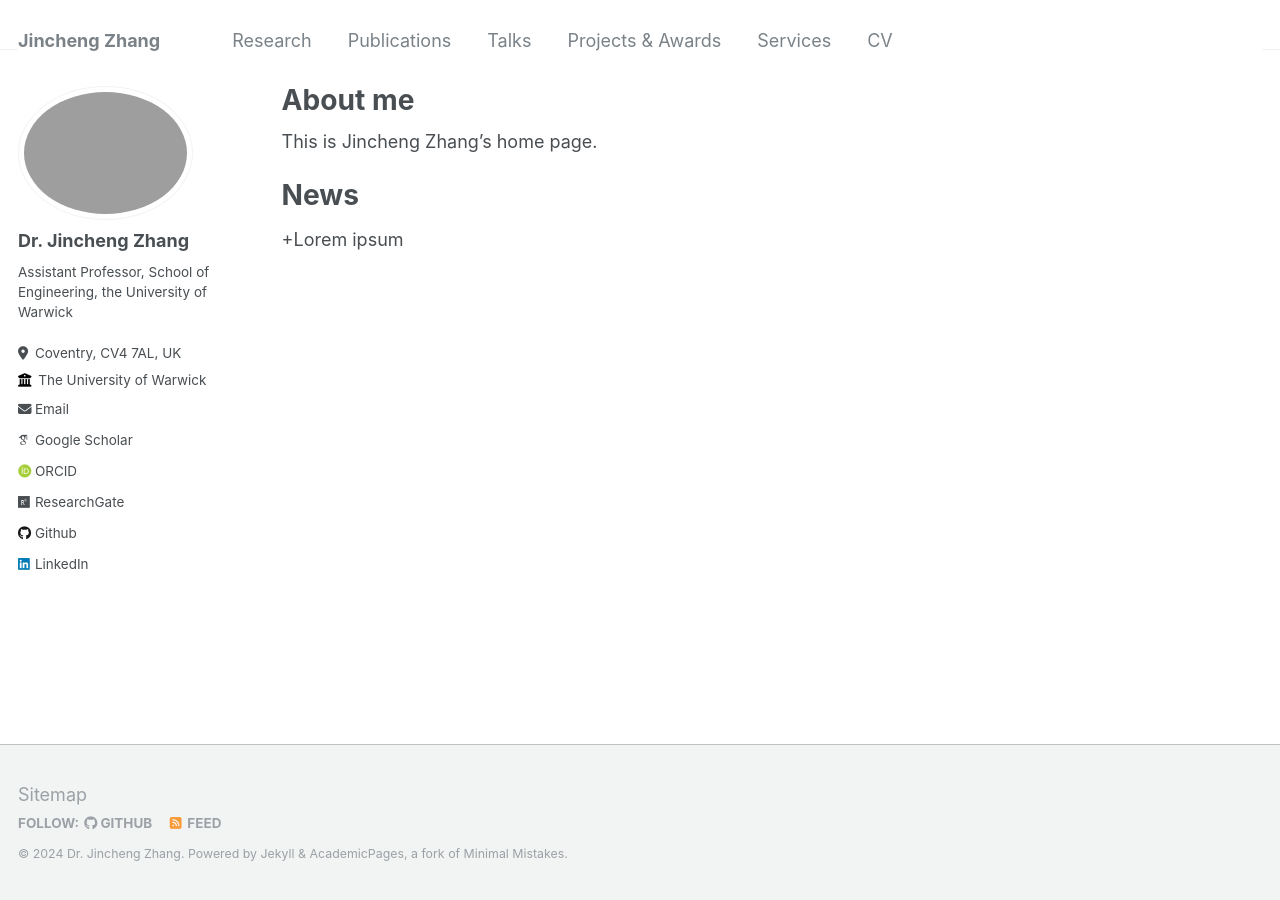
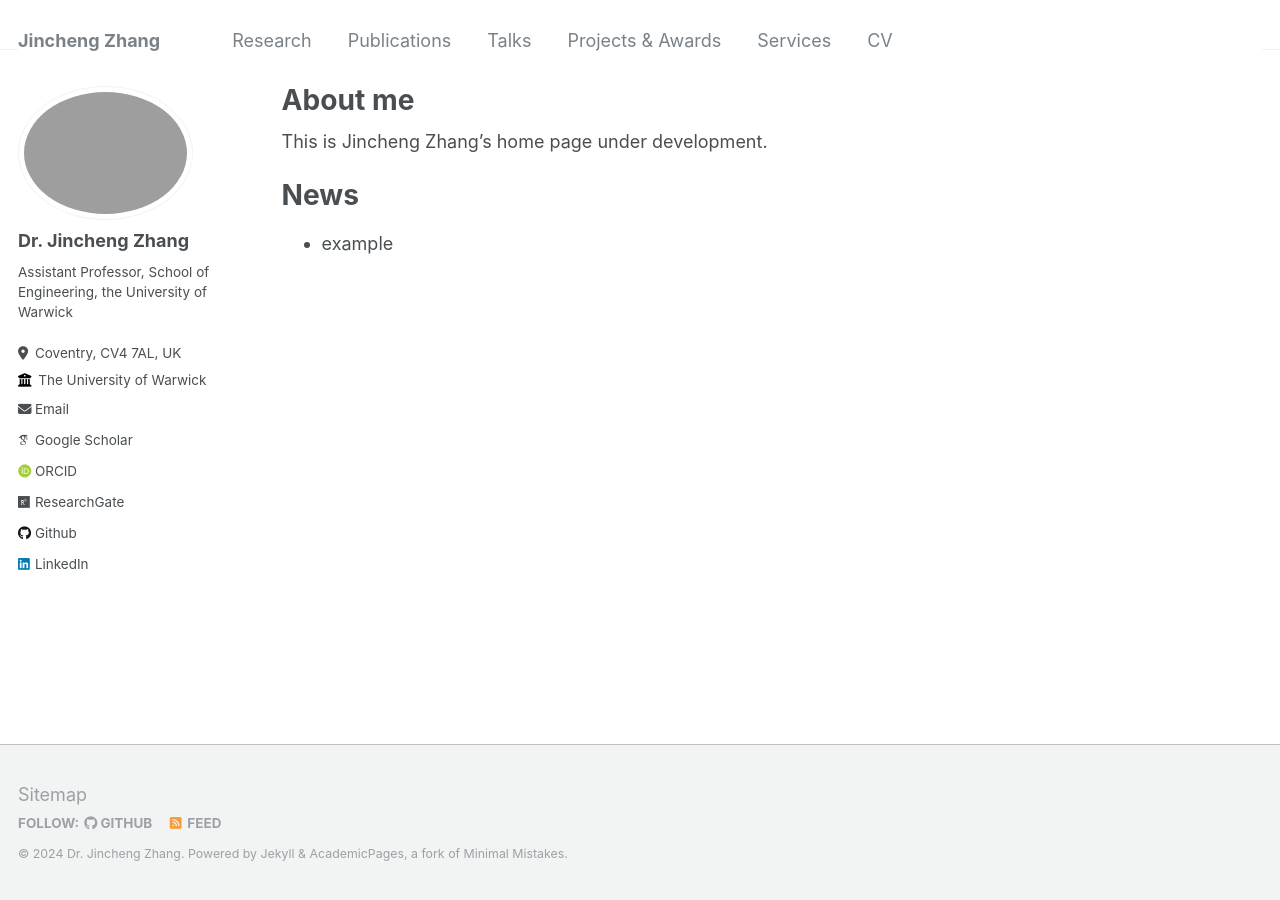
Before and after one commit to zhangxcii/zhangxcii.github.io, a Jekyll site: the page built from _pages/about.md, in a window 1280 px wide. Built offline with Jekyll 4.4.1, drawn with Linux system fonts in a browser that asks for light colours; some web fonts are replaced.

Commit message:
Update about.md

```diff
--- a/_pages/about.md
+++ b/_pages/about.md
@@ -7,8 +7,9 @@ redirect_from:
   - /about.html
 ---
 
-This is Jincheng Zhang's home page.
+This is Jincheng Zhang's home page under development.
 
 News
 ======
-+Lorem ipsum
+
+- example
```
